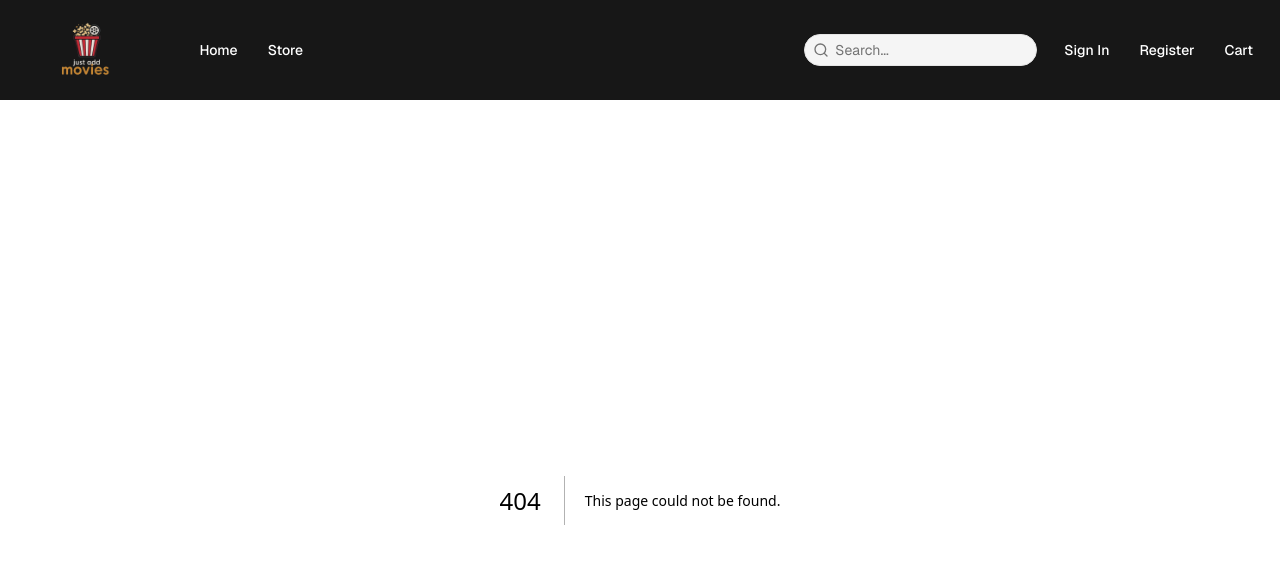
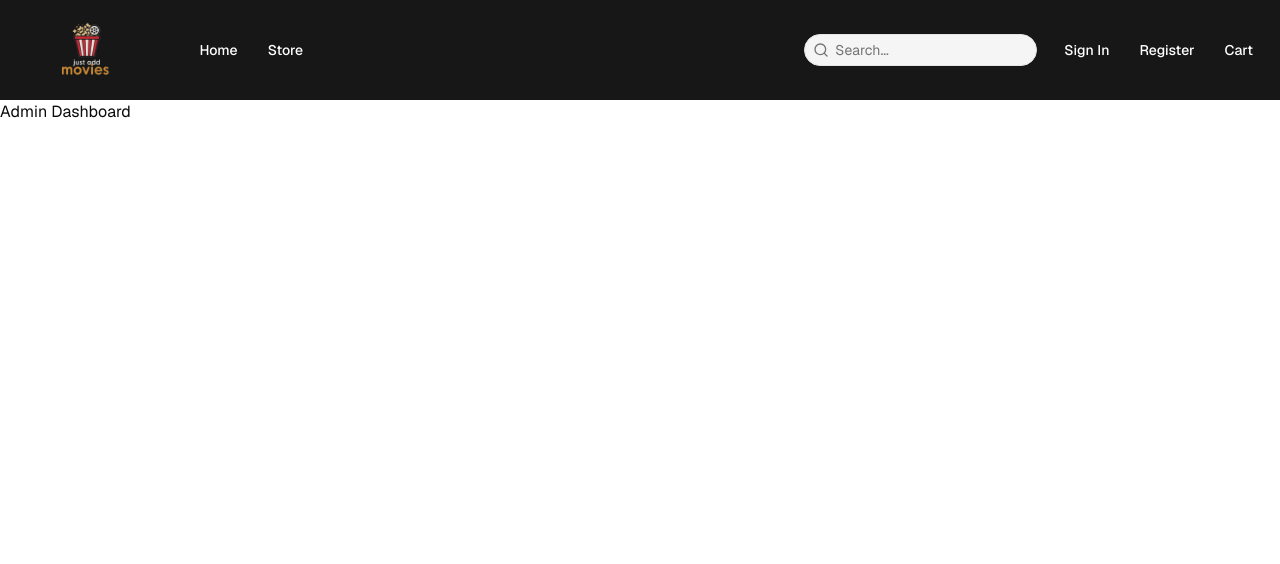
Before and after one commit to Akshana-30/JustAddMovies-group-c, a Next.js app: page /admin-dashboard in a window 1280 px wide. Before the commit this address had no page. Shown: the top 564 px of the page. Built offline with nearby package versions, Linux system fonts and the light colour scheme.

Commit message:
doc: created admin page

```diff
--- /dev/null
+++ b/src/app/admin-dashboard/page.tsx
@@ -0,0 +1,9 @@
+
+
+export default function AdminDashboard(){
+    return(
+        <div>
+            <h1>Admin Dashboard</h1>
+        </div>
+    )
+}
```
